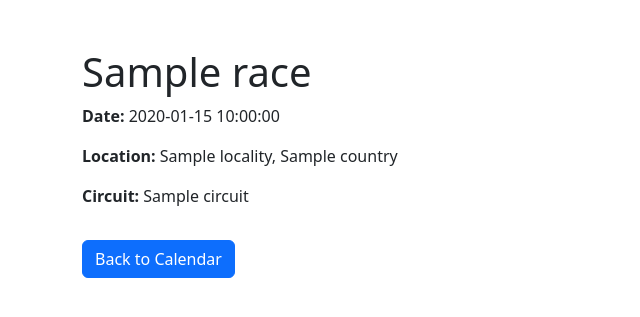
After one commit to x0byte/f1_calender_app, a Flask app: template templates/race.html in a window 1280 px wide. The commit adds this page. Shown: the top 317 px of the page, without its empty margins (0-640 px from the left). Run offline with Flask 3, Linux system fonts and the light colour scheme; the template is opened without the code that fills it: most values are stand-ins (such as "Sample title", 1, 10 or a date in 2020).

```diff
--- a/main.py
+++ b/main.py
@@ -18,5 +18,20 @@ def calender():
     return render_template('calender.html', races=races, date=date, datetime=datetime)
 
 
+@app.route('/race/<round>')
+def race_details(round):
+    url = 'http://ergast.com/api/f1/2024.json'
+    response = requests.get(url)
+    data = response.json()
+    races = data['MRData']['RaceTable']['Races']
+
+    race_details = next((race for race in races if race['round'] == round), None)
+
+    if not race_details:
+        return "Race not found", 404
+
+    return render_template('race.html', race=race_details)
+
+
 if __name__ == '__main__':
     app.run(debug=True)
--- /dev/null
+++ b/templates/race.html
@@ -0,0 +1,23 @@
+<!DOCTYPE html>
+<html lang="en">
+<head>
+    <meta charset="UTF-8">
+    <meta name="viewport" content="width=device-width, initial-scale=1.0">
+    <title>Race Details</title>
+    <link href="https://cdn.jsdelivr.net/npm/bootstrap@5.3.0/dist/css/bootstrap.min.css" rel="stylesheet">
+
+</head>
+<body>
+    <div class="container mt-5">
+        <h1>{{ race.raceName }}</h1>
+        <p><strong>Date:</strong> {{ race.date }}</p>
+        <p><strong>Location:</strong> {{ race.Circuit.Location.locality }}, {{ race.Circuit.Location.country }}</p>
+        <p>
+            <strong>Circuit:</strong>
+            <a>{{ race.Circuit.circuitName }}</a>
+        </p>
+        <a href="/calender" class="btn btn-primary mt-3">Back to Calendar</a>
+    </div>
+
+</body>
+</html>
```
Also changed, not shown: templates/index.html (+38 -2 lines), static/assets/calender.png (added), static/assets/constructors.jpg (added), static/assets/drivers.jpg (added), templates/assets/calender.png (added), templates/assets/constructors.jpg (added), templates/assets/drivers.jpg (added).
